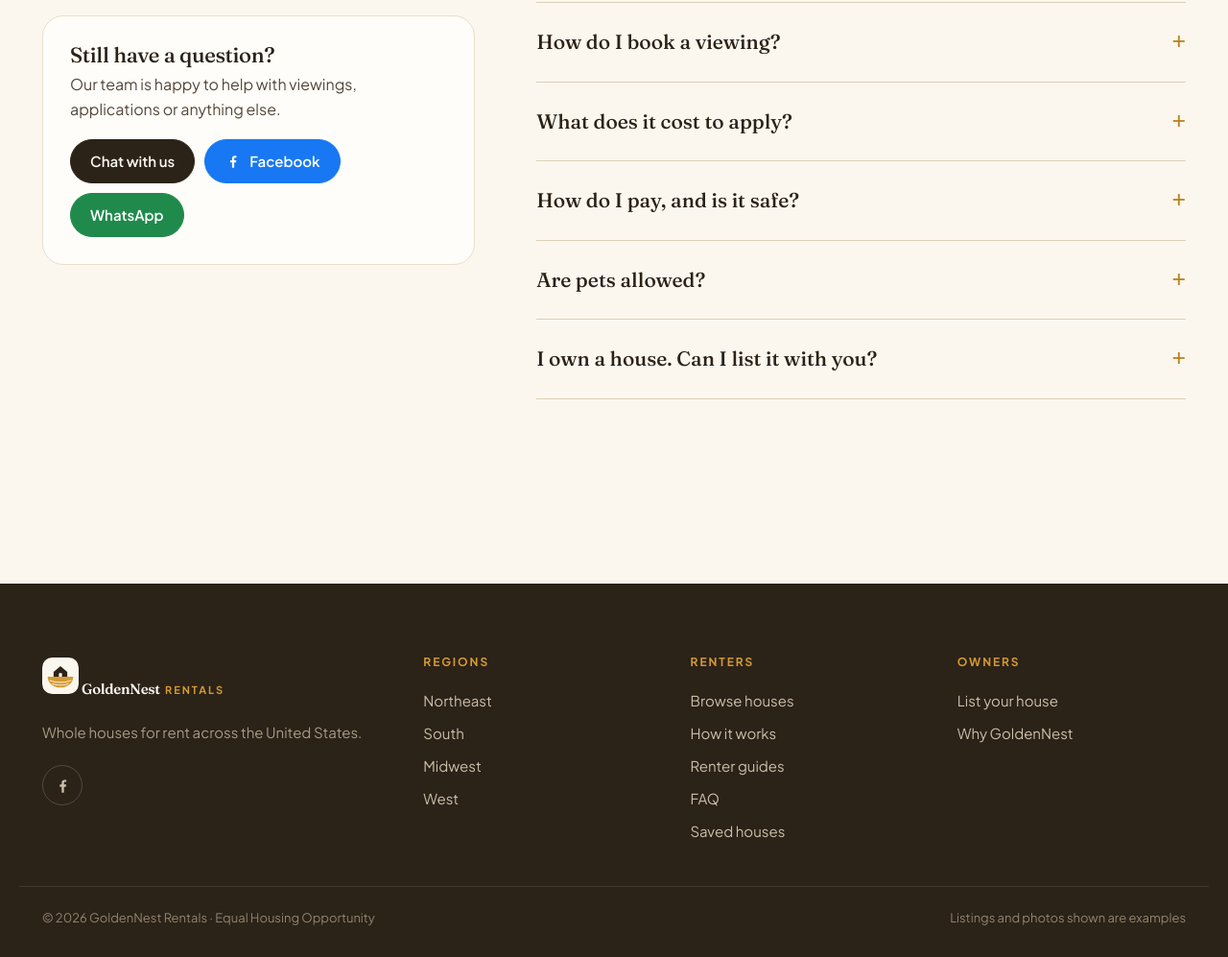
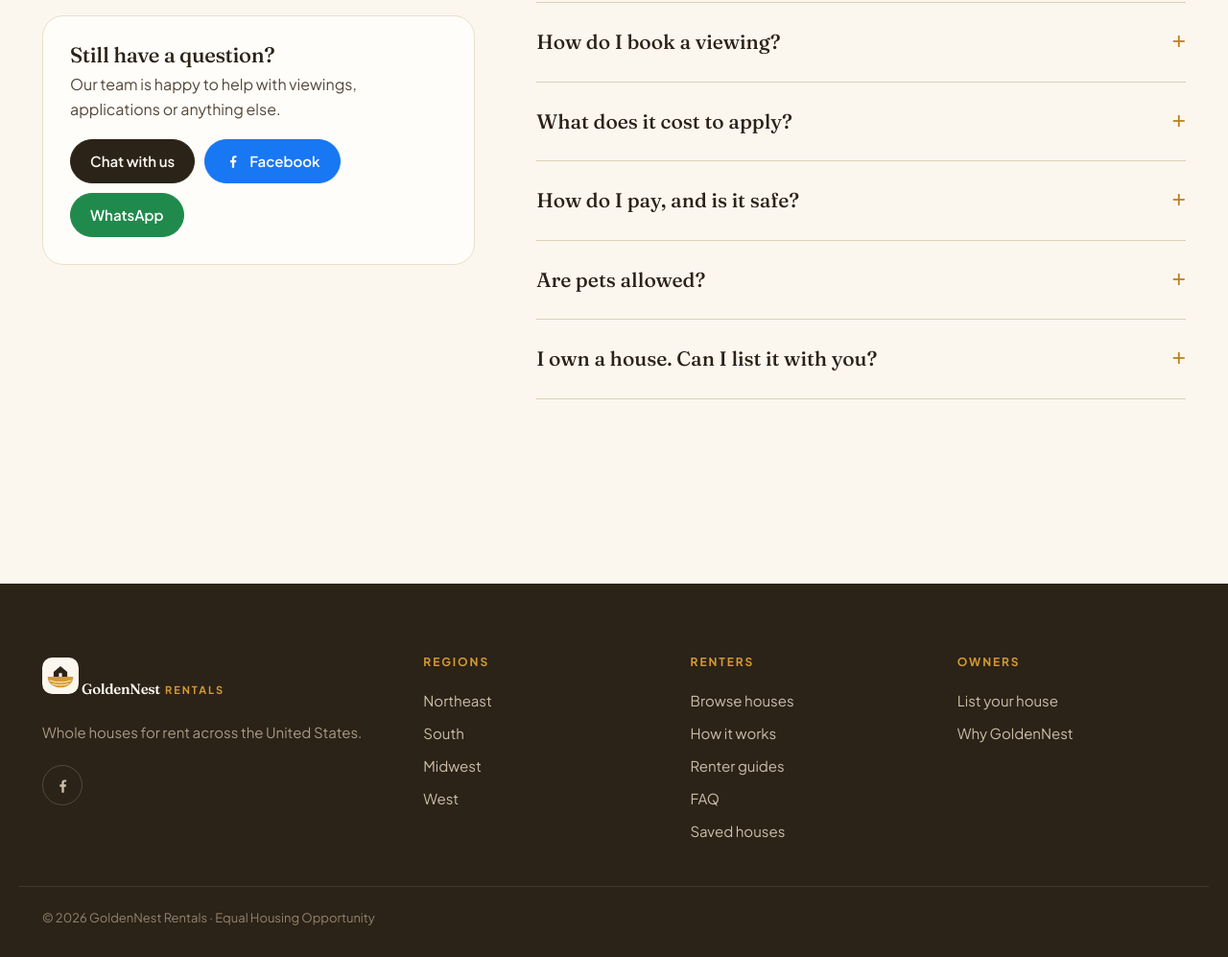
Before and after one commit to goldennestrentals/goldennestrentals.github.io, a plain HTML site: page index.html in a window 1280 px wide. Shown: the part 4669-5666 px from the top of the page at 96% size. Drawn offline with nearby package versions, Linux system fonts and the light colour scheme.

Commit message:
Remove the footer examples line
Co-Authored-By: Claude Opus 5.5 <noreply@anthropic.com>

```diff
--- a/index.html
+++ b/index.html
@@ -796,7 +796,7 @@ footer{margin-top:96px;background:var(--espresso);color:#cdbfa8;font-size:15px}
       <a href="#owners">Why GoldenNest</a>
     </div>
   </div>
-  <div class="wrap legal"><span>© <span id="yr"></span> GoldenNest Rentals · Equal Housing Opportunity</span><span>Listings and photos shown are examples</span></div>
+  <div class="wrap legal"><span>© <span id="yr"></span> GoldenNest Rentals · Equal Housing Opportunity</span></div>
 </footer>
 
 <div class="overlay" id="overlay" hidden></div>
```
